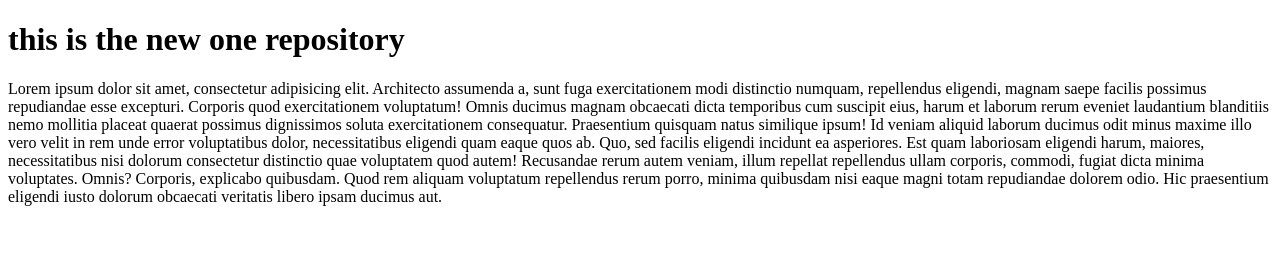
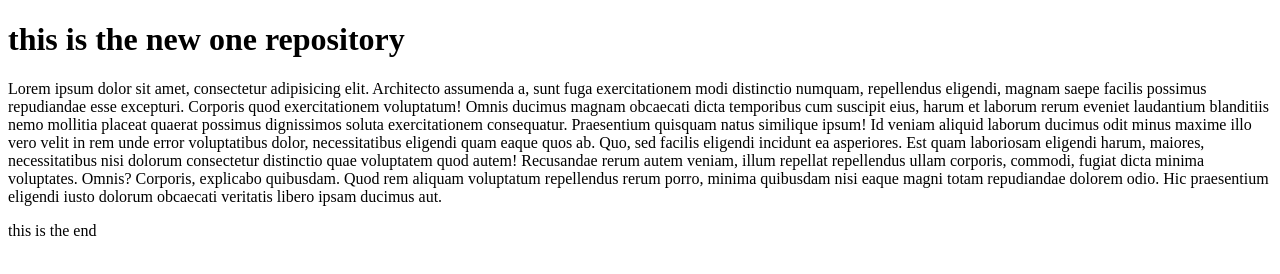
Before and after one commit to gautam993/newDemo3, a plain HTML site: page index.html in a window 1280 px wide. Drawn offline with Linux system fonts and the light colour scheme.

Commit message:
just add footer section in html fle

```diff
--- a/index.html
+++ b/index.html
@@ -12,5 +12,8 @@
     Id veniam aliquid laborum ducimus odit minus maxime illo vero velit in rem unde error voluptatibus dolor, necessitatibus eligendi quam eaque quos ab. Quo, sed facilis eligendi incidunt ea asperiores.
     Est quam laboriosam eligendi harum, maiores, necessitatibus nisi dolorum consectetur distinctio quae voluptatem quod autem! Recusandae rerum autem veniam, illum repellat repellendus ullam corporis, commodi, fugiat dicta minima voluptates. Omnis?
     Corporis, explicabo quibusdam. Quod rem aliquam voluptatum repellendus rerum porro, minima quibusdam nisi eaque magni totam repudiandae dolorem odio. Hic praesentium eligendi iusto dolorum obcaecati veritatis libero ipsam ducimus aut.</p>
+    <footer>
+        this is the end
+    </footer>
 </body>
 </html>
```
